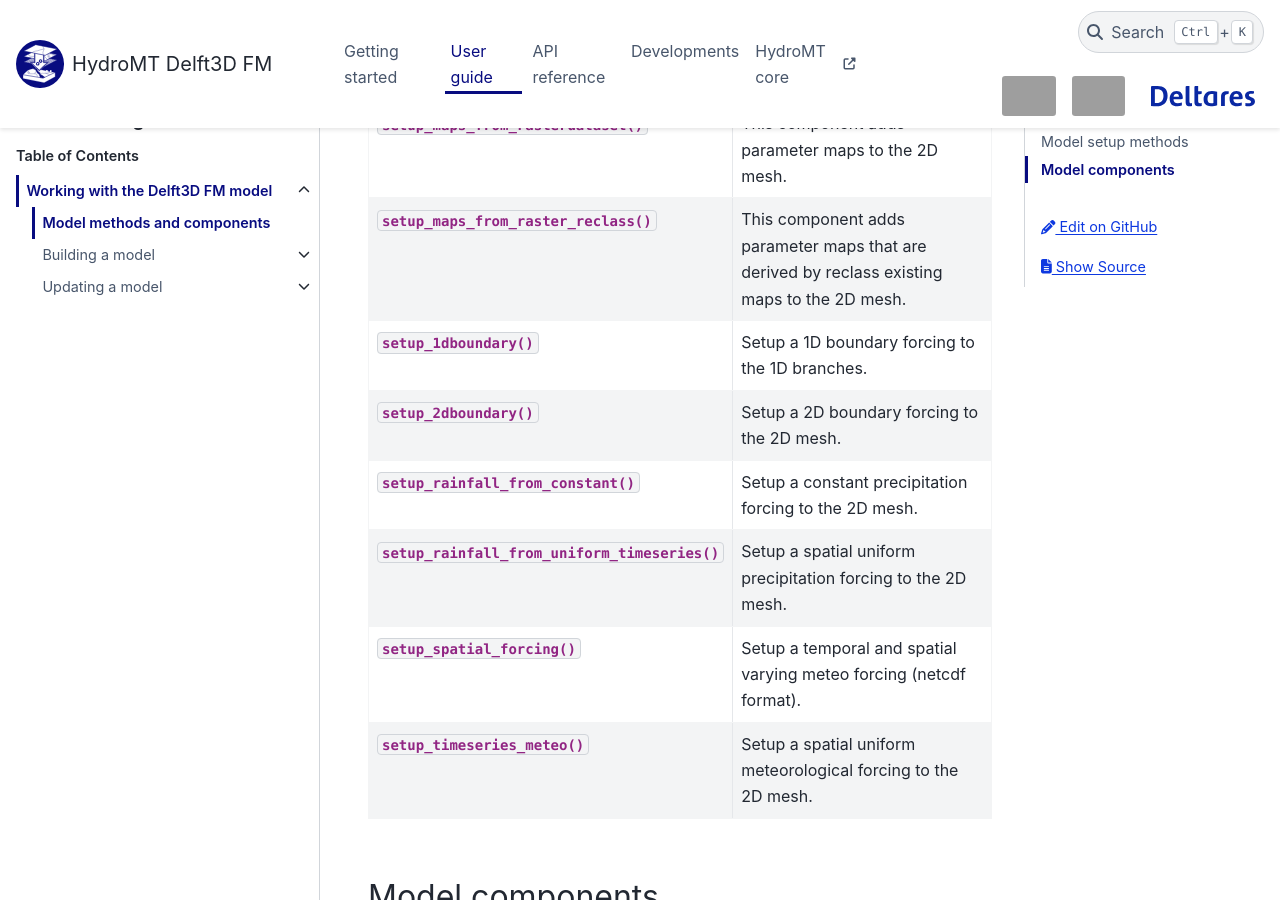
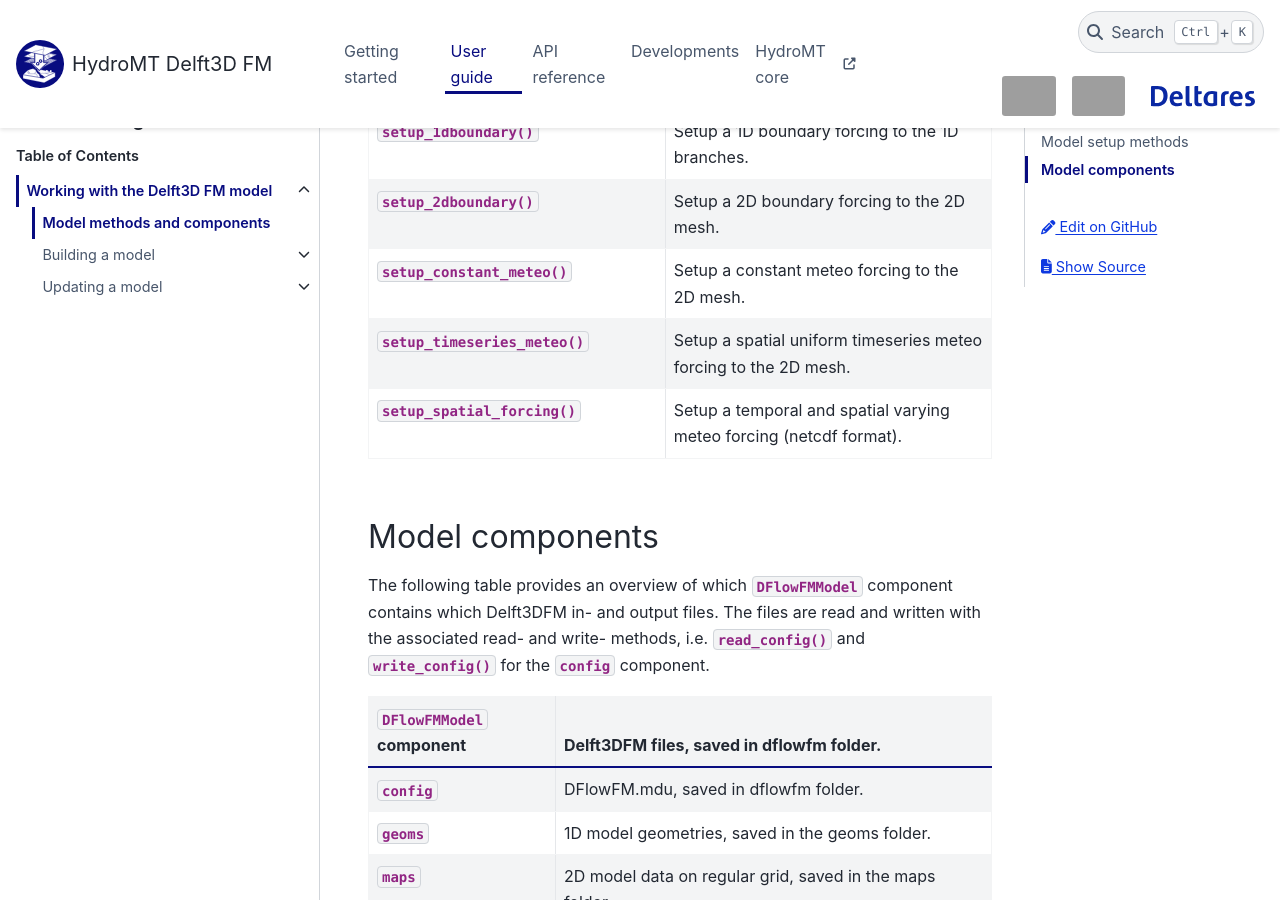
Before and after one commit to Deltares/hydromt_delft3dfm, a Sphinx documentation site: the page built from docs/user_guide/dflowfm_model_setup.rst, in a window 1280 px wide and 900 px high, scrolled down 1534 px. Built offline with Sphinx 7.4.7 and the PyData theme 0.15.4, drawn with Linux system fonts in a browser that asks for light colours; pages that are not in the unit, such as notebooks, are missing from menus; grey boxes are pictures that could not be loaded.

Commit message:
updated docstrings/docs

```diff
--- a/docs/changelog.rst
+++ b/docs/changelog.rst
@@ -17,7 +17,7 @@
 - Support for user-specified paths for mdu/network and models without geoms folder (PR #271)
 - Updated to hydrolib-core v1 (pydantic V2 API) (PR #226)
 - New method **setup_spatial_forcing** (PR #263)
-- New method **setup_timeseries_meteo** (PR #276)
+- New method **setup_constant_meteo** and **setup_timeseries_meteo** (PR #276)
 
 Changed
 -------
--- a/docs/user_guide/dflowfm_model_setup.rst
+++ b/docs/user_guide/dflowfm_model_setup.rst
@@ -61,14 +61,12 @@
       -  Setup a 1D boundary forcing to the 1D branches.
     * - :py:func:`~DFlowFMModel.setup_2dboundary`
       -  Setup a 2D boundary forcing to the 2D mesh.
-    * - :py:func:`~DFlowFMModel.setup_rainfall_from_constant`
-      -  Setup a constant precipitation forcing to the 2D mesh.
-    * - :py:func:`~DFlowFMModel.setup_rainfall_from_uniform_timeseries`
-      -  Setup a spatial uniform precipitation forcing to the 2D mesh.
+    * - :py:func:`~DFlowFMModel.setup_constant_meteo`
+      -  Setup a constant meteo forcing to the 2D mesh.
+    * - :py:func:`~DFlowFMModel.setup_timeseries_meteo`
+      -  Setup a spatial uniform timeseries meteo forcing to the 2D mesh.
     * - :py:func:`~DFlowFMModel.setup_spatial_forcing`
       -  Setup a temporal and spatial varying meteo forcing (netcdf format).
-    * - :py:func:`~DFlowFMModel.setup_timeseries_meteo`
-      -  Setup a spatial uniform meteorological forcing to the 2D mesh.
 
 
 .. _model_components:
```
Also changed, not shown: other parts of docs/changelog.rst (+1 -0 lines), 2 other files.
